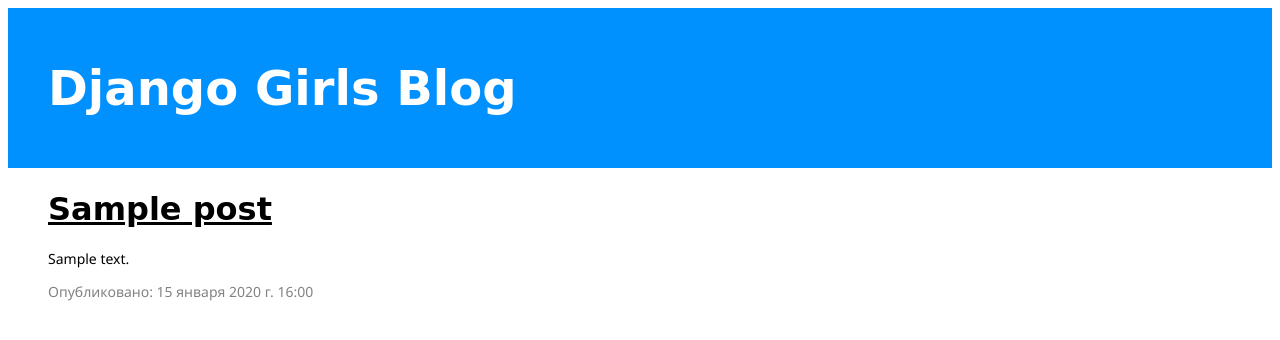
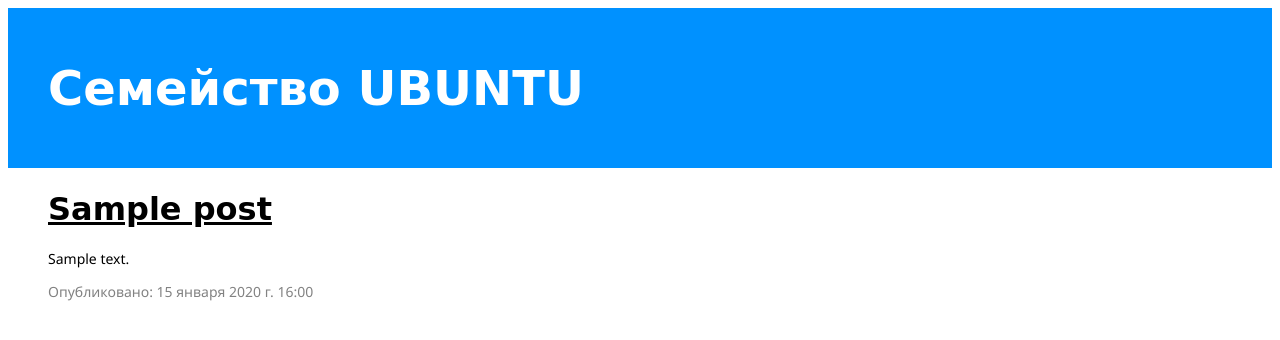
Before and after one commit to ArGeNBest/My-first-blog, a Django app: page / in a window 1280 px wide. Shown: the top 340 px of the page. Run offline with Django 4.2, Linux system fonts and the light colour scheme; tables that the repository leaves empty hold one stand-in row (values such as "Sample post").

Commit message:
chanced template

```diff
--- a/blog/templates/blog/post_list.html
+++ b/blog/templates/blog/post_list.html
@@ -10,7 +10,7 @@
 </head>
 <body>
     <div class="page-header">
-        <h1><a href="/">Django Girls Blog</a></h1>
+        <h1><a href="/">Семейство UBUNTU</a></h1>
     </div>
     <div class="content container">
         <div class="row">
```
